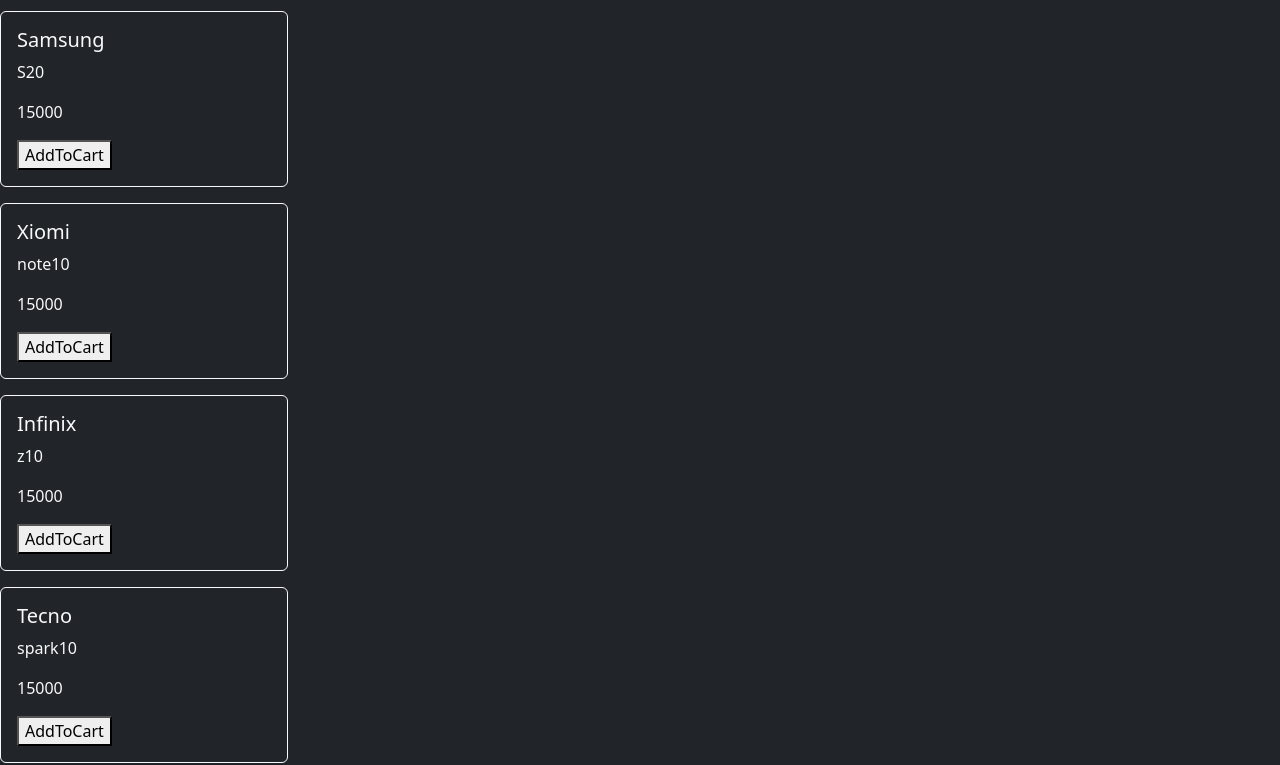
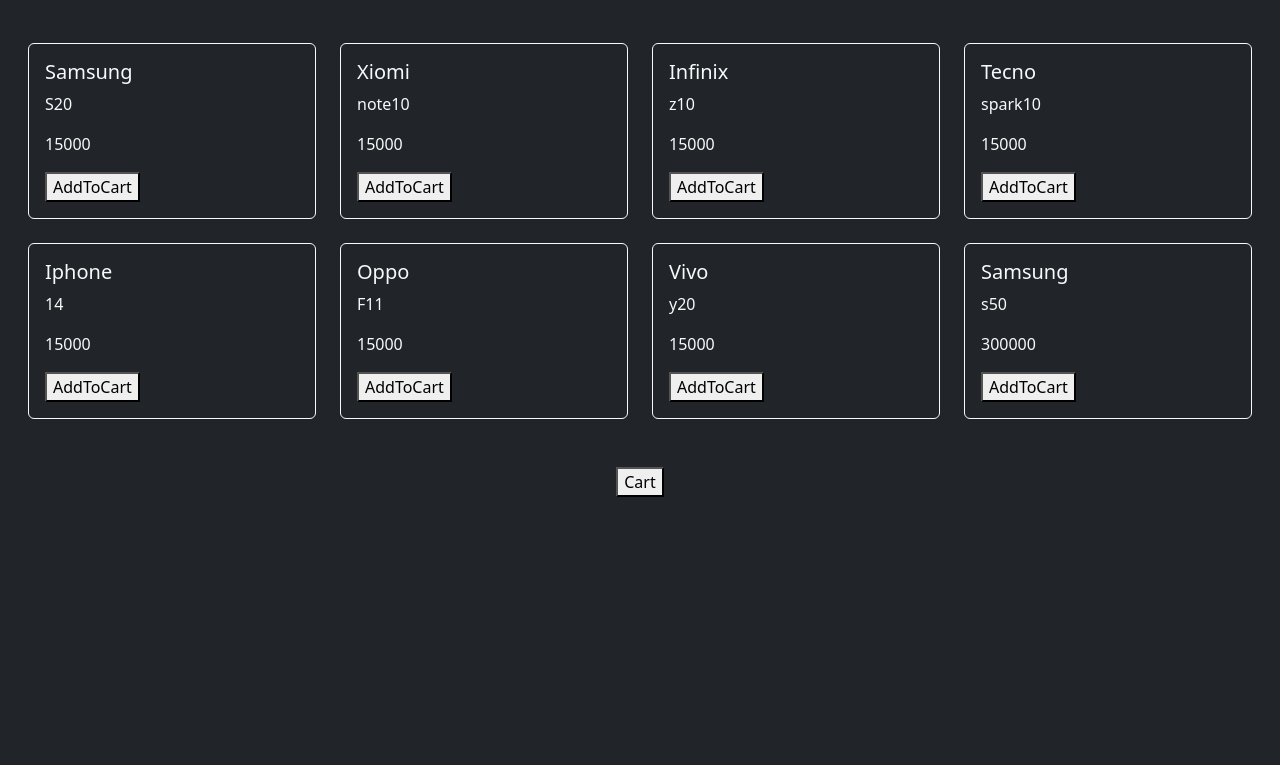
Before and after one commit to Alizamankhan786/My-Phone-App, a plain HTML site: page index.html in a window 1280 px wide. Shown: the part 69-834 px from the top of the page. After the commit the page ends 800 px from the top, so only its background shows below. Drawn offline with nearby package versions, Linux system fonts and the light colour scheme.

Commit message:
index file created

```diff
--- a/app.js
+++ b/app.js
@@ -69,18 +69,18 @@ const phones = [
 let arr = [];
 
 
-const div = document.querySelector('#card');
+const div = document.querySelector('.header');
 
     for (let i = 0; i < phones.length; i++) {
         console.log(phones[i]);
 
     div.innerHTML += `
-        <div class="card bg-dark text-light border-light d-flex mt-3 " style="width: 18rem;">
+        <div class="card bg-dark text-light border-light " style="width: 18rem;">
             <div class="card-body">
             <h5 class="card-title">${phones[i].brand}</h5>
             <p class="card-text">${phones[i].model}</p>
             <p class="card-text">${phones[i].price}</p>
-            <button class="" onclick="gotocart(${i})">AddToCart</button>
+            <button onclick="gotocart(${i})">AddToCart</button>
     </div>
     </div>
     `
@@ -94,6 +94,7 @@ function renderItems(){
 
 
 function gotocart(){
+    console.log(`cart`);
     window.location.href = `cart.html`
 }
 
--- a/index.html
+++ b/index.html
@@ -11,7 +11,7 @@
 
     <h1 class="text-light text-center mt-3">My Phone App</h1>
 
-    <div id="card">
+    <div class=" header mt-5 d-flex justify-content-center gap-4 flex-wrap">
         <!-- <div class="card bg-dark text-light border-light d-flex flex-wrap" style="width: 18rem;">
             <div class="card-body">
               <h5 class="card-title">Card title</h5>
@@ -23,7 +23,9 @@
 
 
 
-    <button onclick="gotocart()">Cart</button>
+    <div class="text-center mt-5">
+      <button onclick="gotocart()">Cart</button>
+    </div>
 
 
     <script src="https://cdn.jsdelivr.net/npm/bootstrap@5.3.3/dist/js/bootstrap.bundle.min.js" integrity="sha384-YvpcrYf0tY3lHB60NNkmXc5s9fDVZLESaAA55NDzOxhy9GkcIdslK1eN7N6jIeHz" crossorigin="anonymous"></script>
```
Also changed, not shown: cart.js (added).
